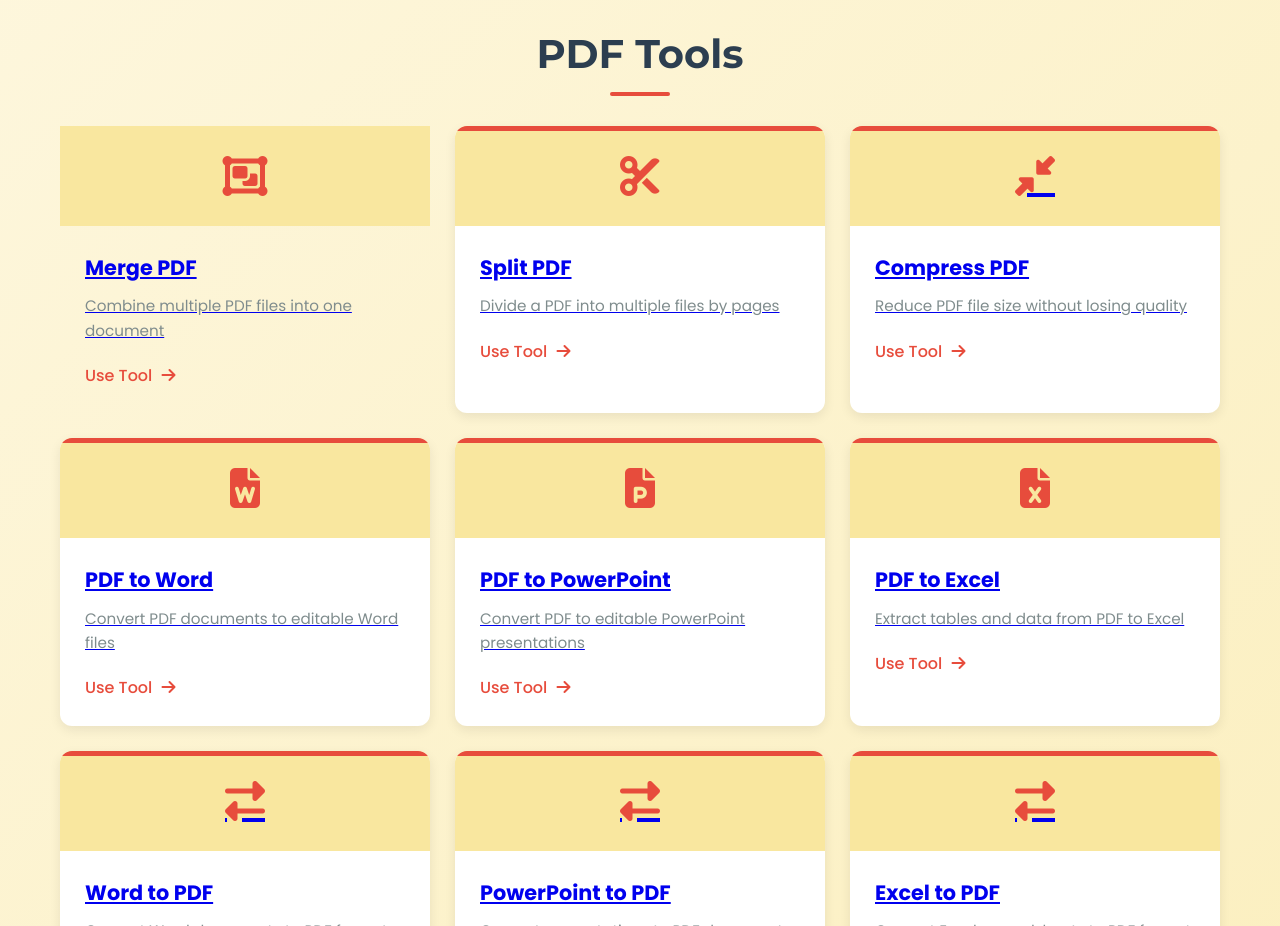
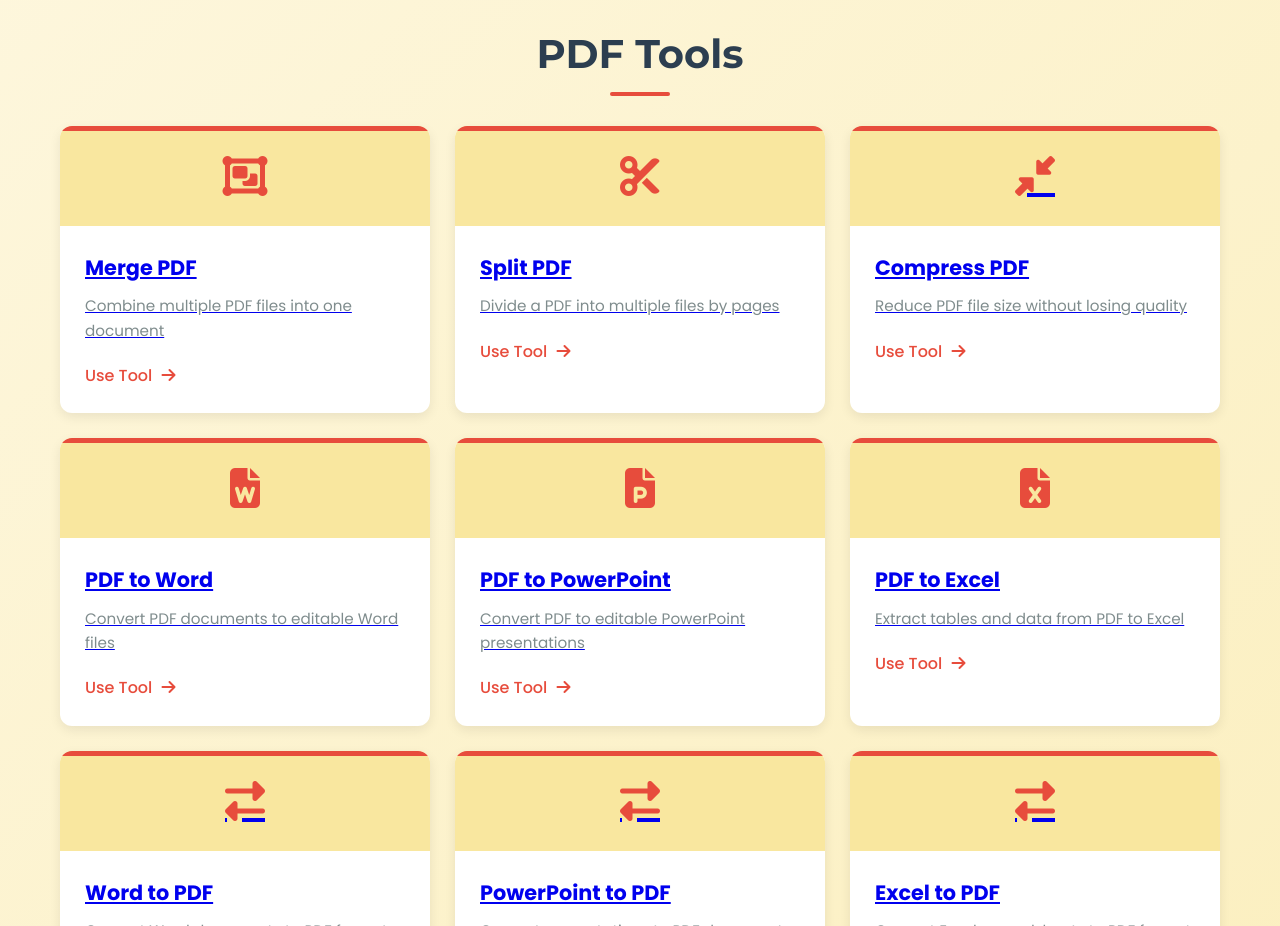
Before and after one commit to samar3322/Free-Online-Tools, a plain HTML site: page index.html in a window 1280 px wide. Shown: the part 920-1846 px from the top of the page. Drawn offline with Linux system fonts and the light colour scheme.

Commit message:
Update index.html

```diff
--- a/index.html
+++ b/index.html
@@ -623,7 +623,7 @@
         </div>
         <div class="tools-grid">
             <!-- PDF Tools Cards -->
-            <a href="PDF-Merge.html" class="tool-Merge PDF">
+            <a href="PDF-Merge.html" class="tool-card">
                 <div class="tool-icon">
                     <i class="fas fa-object-group"></i>
                 </div>
```
